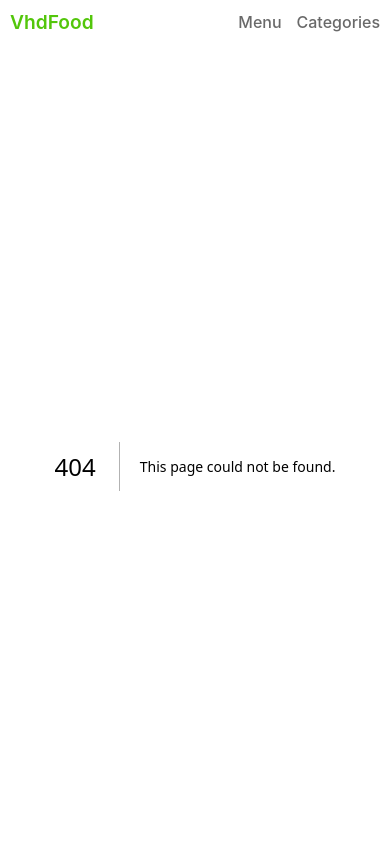
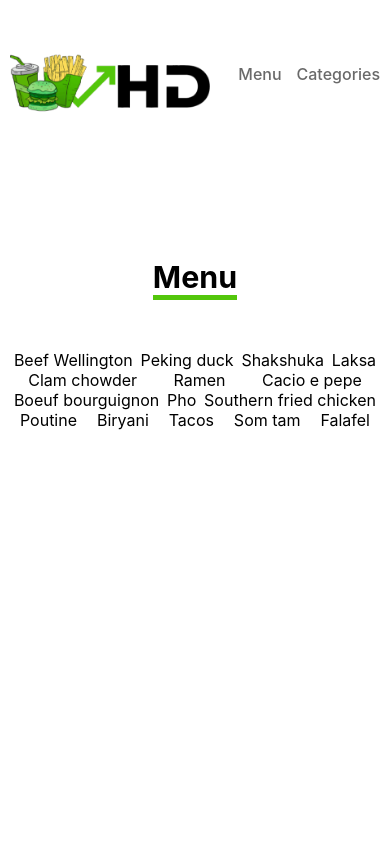
Before and after one commit to vahid-hosseini-dev/vhd-food-project, a Next.js app: page /menu in a window 390 px wide. Before the commit this address had no page. Shown: the top 844 px of the page. Built offline with nearby package versions, Linux system fonts and the light colour scheme; data requests are answered from the project's data file.

Commit message:
feat(menu page): create and initial set up for menu page

```diff
--- a/components/layout/Layout.js
+++ b/components/layout/Layout.js
@@ -6,7 +6,9 @@ function Layout({ children }) {
     <>
       <header className={styles.header}>
         <div className={styles.left}>
-          <Link href="/">VhdFood</Link>
+          <Link href="/">
+            <img src="./vhdfood.png" alt="vhdfood"></img>
+          </Link>
         </div>
         <div className={styles.right}>
           <Link href="/menu">Menu</Link>
@@ -16,7 +18,7 @@ function Layout({ children }) {
       <div className={styles.container}>{children}</div>
       <footer className={styles.footer}>
         <a href="https://vahidhosseini.net" target="_blank" rel="noreferrer">
-          VHD
+          VHD{" | "}
         </a>
         Next.js Project | VHD &copy; {new Date().getFullYear()}
       </footer>
--- a/components/layout/Layout.module.css
+++ b/components/layout/Layout.module.css
@@ -13,6 +13,9 @@
   font-size: 1.2rem;
 }
 
+.left img {
+  width: 200px;
+}
 .right a {
   margin-left: 15px;
   color: dimgrey;
--- a/components/modules/Banner.js
+++ b/components/modules/Banner.js
@@ -5,7 +5,7 @@ function Banner() {
   return (
     <div className={styles.container}>
       <div className={styles.left}>
-        <h2>BotoFood</h2>
+        <h2>VHD Food</h2>
         <p>Food Delivery and Takeout!</p>
         <span>
           BotoFood is an online food ordering and delivery platform launched by
--- /dev/null
+++ b/components/templates/MenuPage.js
@@ -0,0 +1,16 @@
+import styles from "./MenuPage.module.css";
+
+function MenuPage({ data }) {
+  return (
+    <div className={styles.container}>
+      <h2>Menu</h2>
+      <div className={styles.subContainer}>
+        {data.map((food) => (
+          <p key={food.id}>{food.name}</p>
+        ))}
+      </div>
+    </div>
+  );
+}
+
+export default MenuPage;
--- /dev/null
+++ b/components/templates/MenuPage.module.css
@@ -0,0 +1,37 @@
+.container {
+  max-width: 900px;
+  margin: auto;
+  margin-top: 100px;
+}
+
+.subContainer {
+  display: flex;
+  flex-wrap: wrap;
+  justify-content: space-between;
+}
+
+.container h2 {
+  border-bottom: 5px solid #53c60b;
+  width: fit-content;
+  margin-bottom: 50px;
+  font-size: 1.9rem;
+}
+
+@media (max-width: 900px) {
+  .container {
+    padding: 20px;
+  }
+  .subContainer {
+    justify-content: space-around;
+  }
+  .container h2 {
+    margin: auto;
+    margin-bottom: 50px;
+  }
+}
+
+@media (max-width: 600px) {
+  .container {
+    padding: 10px;
+  }
+}
--- /dev/null
+++ b/pages/menu/index.js
@@ -0,0 +1,19 @@
+import MenuPage from "@/components/templates/MenuPage";
+
+function Menu({ data }) {
+  return <MenuPage data={data} />;
+}
+
+export default Menu;
+
+export async function getStaticProps() {
+  const res = await fetch("http://localhost:4000/data");
+  const data = await res.json();
+
+  console.log(data);
+
+  return {
+    props: { data },
+    revalidate: 10, //seconds
+  };
+}
```
Also changed, not shown: public/vhdfood.png (added), vhdfood.png (added).
